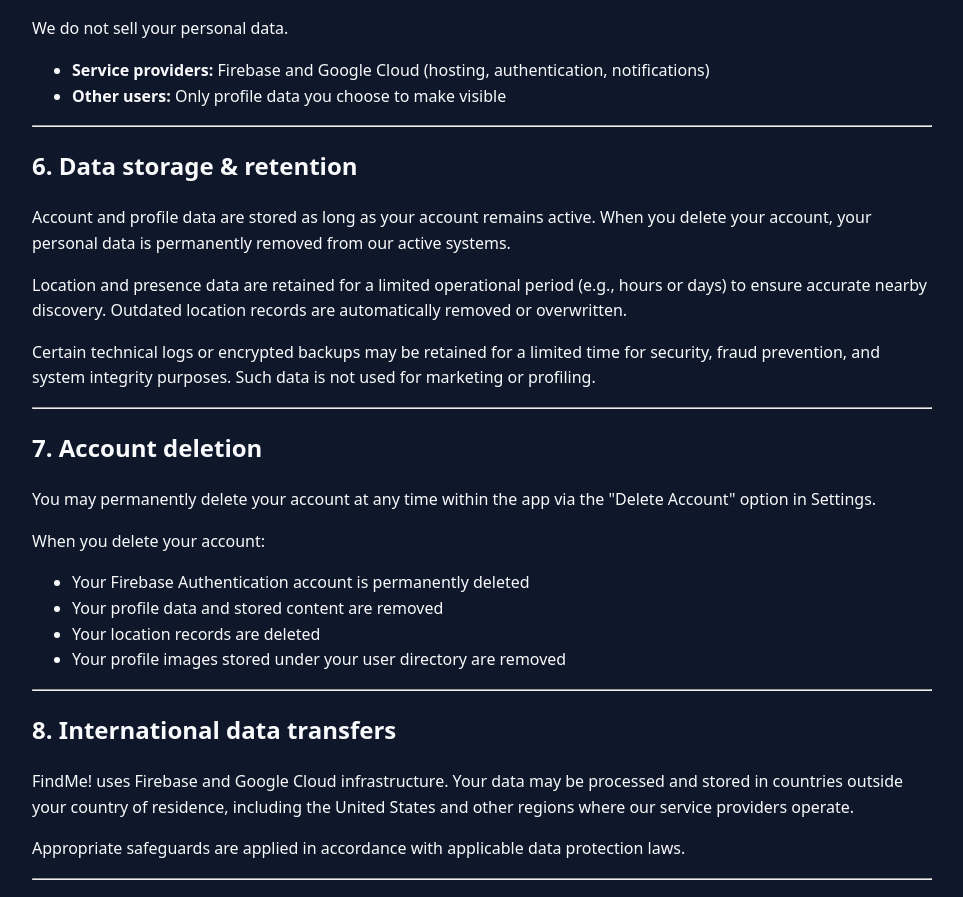
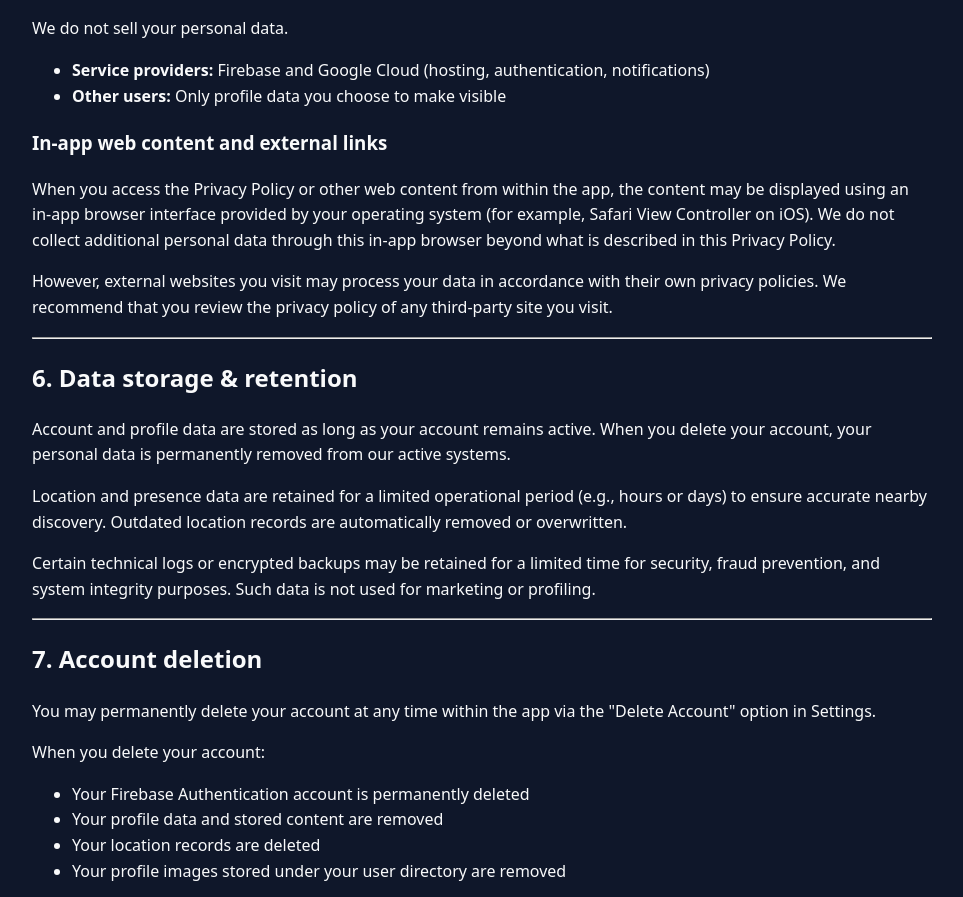
Before and after one commit to hasan-ozcan/findme-privacy, a plain HTML site: page index.html in a window 1280 px wide. Shown: the part 1606-2503 px from the top of the page, without its empty margins (158-1121 px from the left). Drawn offline with Linux system fonts and the light colour scheme.

Commit message:
Update Privacy Policy with in-app browser information
Added section about in-app web content and external links in the Privacy Policy.

```diff
--- a/index.html
+++ b/index.html
@@ -90,6 +90,20 @@ If location services are disabled, nearby features may not function.
 <li><strong>Service providers:</strong> Firebase and Google Cloud (hosting, authentication, notifications)</li>
 <li><strong>Other users:</strong> Only profile data you choose to make visible</li>
 </ul>
+
+<h3>In-app web content and external links</h3>
+<p>
+When you access the Privacy Policy or other web content from within the app,
+the content may be displayed using an in-app browser interface provided by
+your operating system (for example, Safari View Controller on iOS).
+We do not collect additional personal data through this in-app browser
+beyond what is described in this Privacy Policy.
+</p>
+<p>
+However, external websites you visit may process your data in accordance
+with their own privacy policies. We recommend that you review the privacy
+policy of any third-party site you visit.
+</p>
 
 <hr/>
 
```
